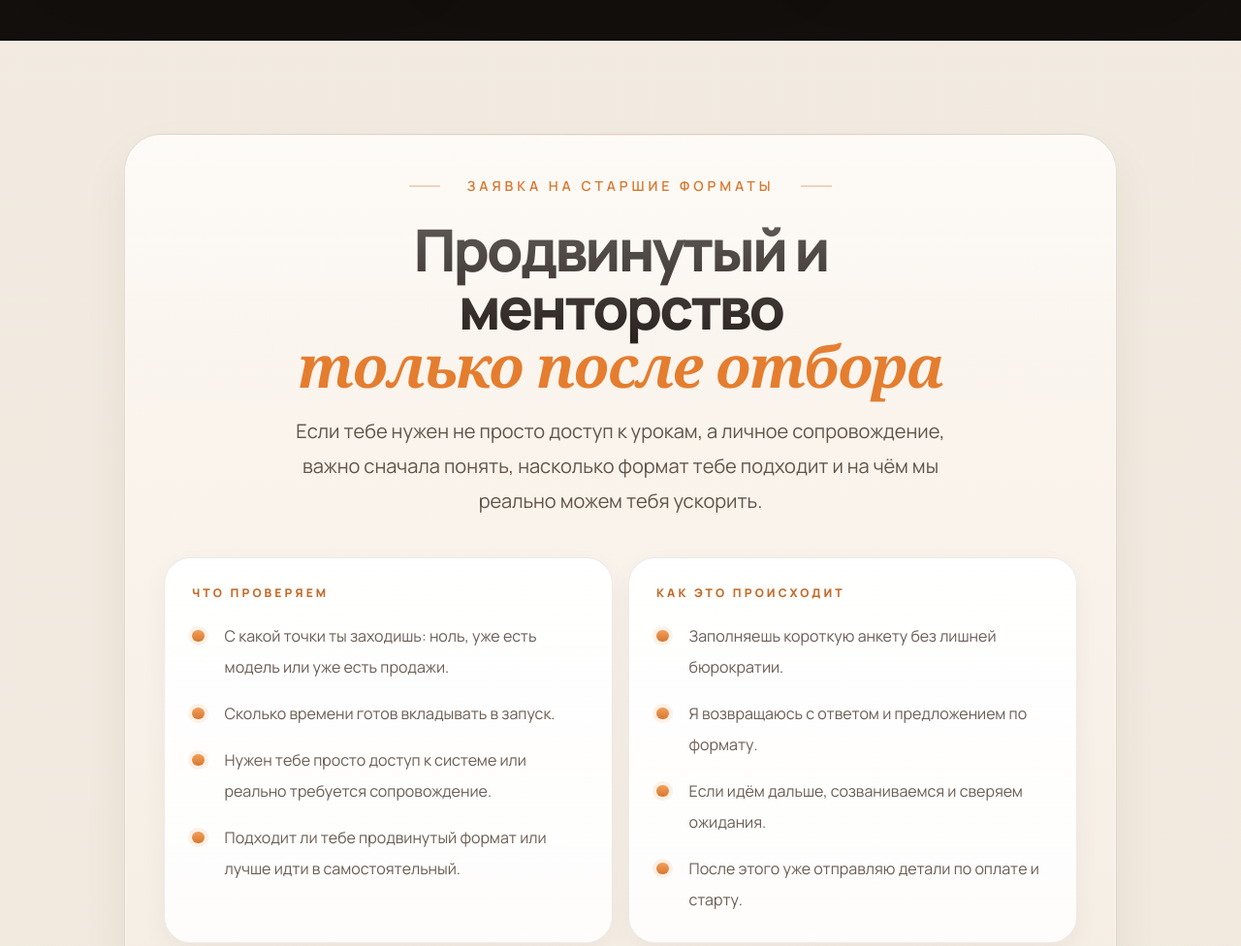
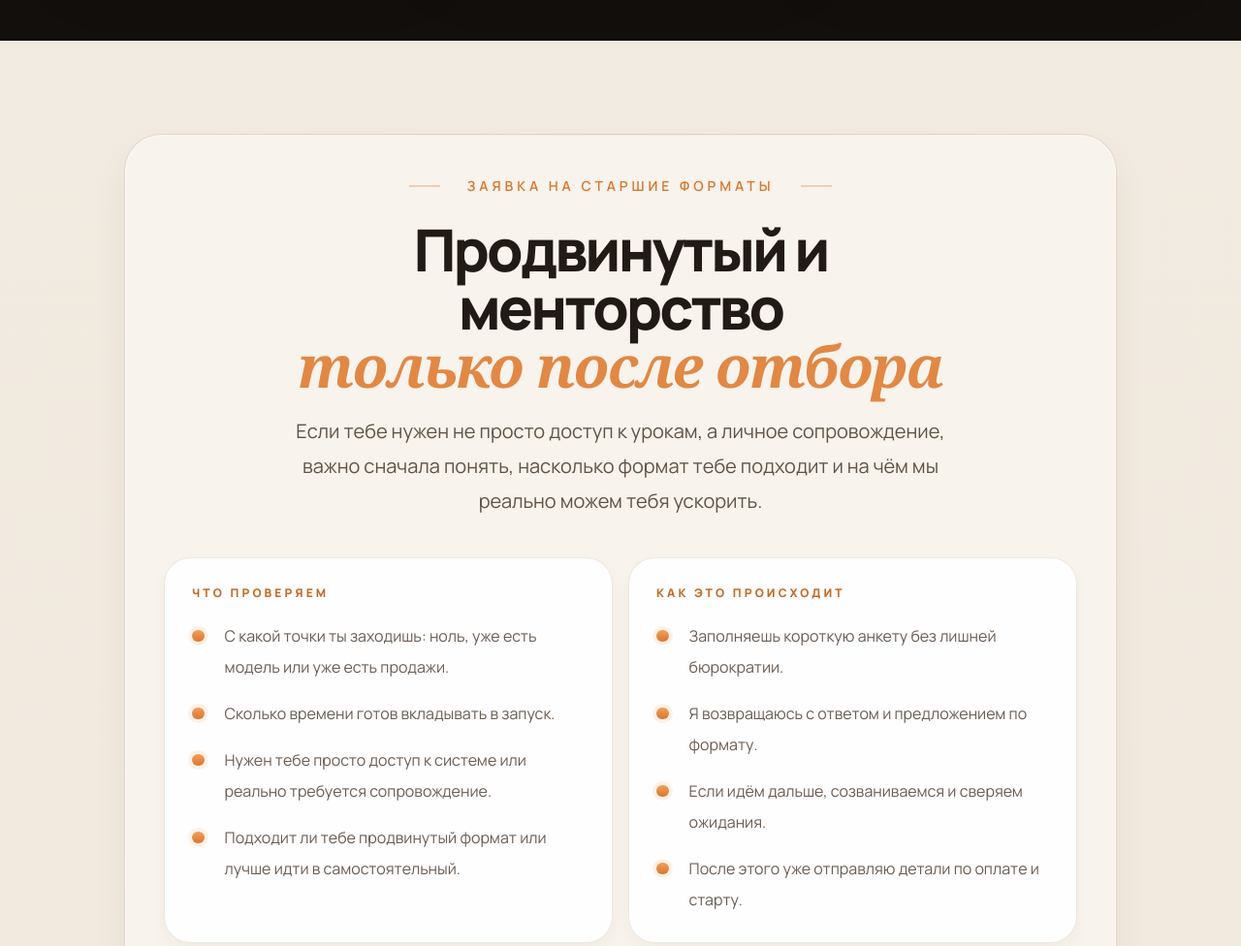
Before and after one commit to sven34518/ai-model-site, a plain HTML site: page index.html in a window 1280 px wide. Shown: the part 9080-10056 px from the top of the page at 97% size. Drawn offline with nearby package versions, Linux system fonts and the light colour scheme.

Commit message:
Update index.html

```diff
--- a/index.html
+++ b/index.html
@@ -1870,10 +1870,9 @@
     }
     .advanced-panel {
       position: relative;
-      border: 1px solid rgba(88, 64, 43, .14) !important;
-      background:
-        linear-gradient(180deg, rgba(252,247,241,.99), rgba(244,236,226,.99));
-      box-shadow: 0 22px 46px rgba(59, 42, 29, .07), inset 0 0 0 1px rgba(255,255,255,.38);
+      border: 1px solid rgba(88, 64, 43, .16) !important;
+      background: rgba(248, 243, 236, .98);
+      box-shadow: 0 18px 34px rgba(59, 42, 29, .06), inset 0 0 0 1px rgba(255,255,255,.52);
       overflow: hidden;
     }
     .advanced-panel::before {
@@ -1882,9 +1881,9 @@
       inset: 0;
       pointer-events: none;
       background:
-        linear-gradient(90deg, rgba(229,125,47,0), rgba(229,125,47,.14), rgba(229,125,47,0)) top / 100% 1px no-repeat,
-        linear-gradient(180deg, rgba(255,255,255,.45), rgba(255,255,255,0) 22%);
+        linear-gradient(90deg, rgba(229,125,47,0), rgba(229,125,47,.16), rgba(229,125,47,0)) top / 100% 1px no-repeat;
       border-radius: inherit;
+      opacity: .95;
     }
     .advanced-panel .inline-flex {
       position: relative;
@@ -1920,6 +1919,12 @@
       color: #221a16 !important;
       text-shadow: none !important;
     }
+    .advanced-title .accent-text {
+      background: none !important;
+      -webkit-background-clip: initial !important;
+      background-clip: initial !important;
+      color: #e18845 !important;
+    }
     .advanced-grid {
       gap: 1rem;
     }
@@ -1927,11 +1932,9 @@
       position: relative;
       min-height: 100%;
       border-radius: 1.7rem;
-      border: 1px solid rgba(88, 64, 43, .10);
-      background:
-        linear-gradient(180deg, rgba(255,255,255,.88), rgba(255,255,255,.58)),
-        rgba(255,255,255,.72) !important;
-      box-shadow: 0 10px 24px rgba(83, 62, 46, .06), inset 0 1px 0 rgba(255,255,255,.55);
+      border: 1px solid rgba(88, 64, 43, .12);
+      background: rgba(255,255,255,.94) !important;
+      box-shadow: 0 8px 18px rgba(83, 62, 46, .04), inset 0 1px 0 rgba(255,255,255,.62);
     }
     .advanced-card p:first-child {
       color: #c56a28 !important;
@@ -1950,7 +1953,7 @@
       box-shadow: 0 0 0 4px rgba(229,125,47,.10);
     }
     .advanced-cta-wrap {
-      border-top: 1px solid rgba(88,64,43,.10);
+      border-top: 1px solid rgba(88,64,43,.12);
       padding-top: 1.7rem;
     }
     .advanced-cta-note {
```
